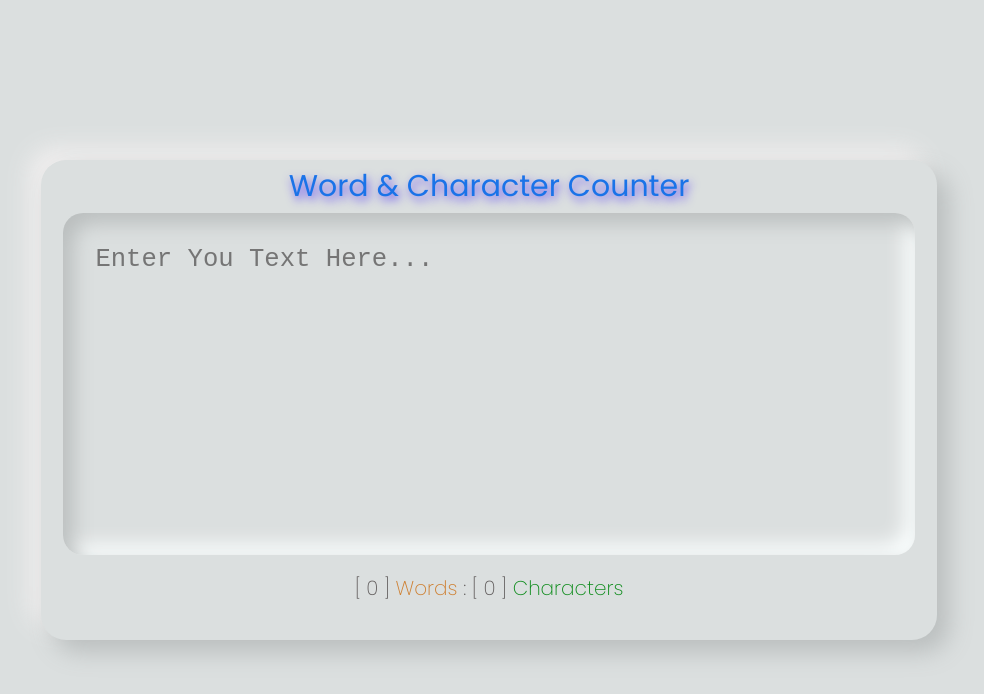
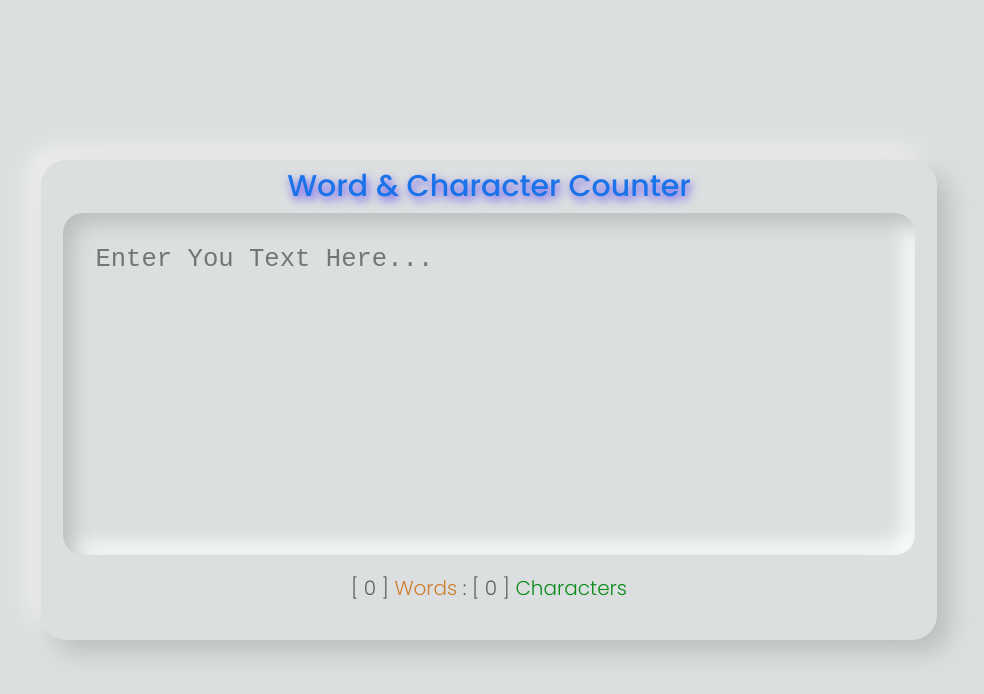
Before and after one commit to rafik-786/Word-Counter, a plain HTML site: page index.html in a window 1280 px wide. Shown: the whole page, without its empty margins (151-1135 px from the left). Drawn offline with Linux system fonts and the light colour scheme.

```diff
--- a/scss/main.scss
+++ b/scss/main.scss
@@ -25,7 +25,7 @@
 
     & h1{
         font-size: 30px;
-        font-weight: 400;
+        font-weight: 500;
         margin: 4px;
         color: $color-secondary;
         text-shadow: 2px 4px 10px rgb(97, 72, 243);
@@ -52,7 +52,7 @@
     }
     & h2{
         font-size: 20px;
-        font-weight: 200;
+        font-weight: 300;
 
         & span:nth-child(2){
             color: rgb(206, 127, 48);
```
Also changed, not shown: scss/main.css.
